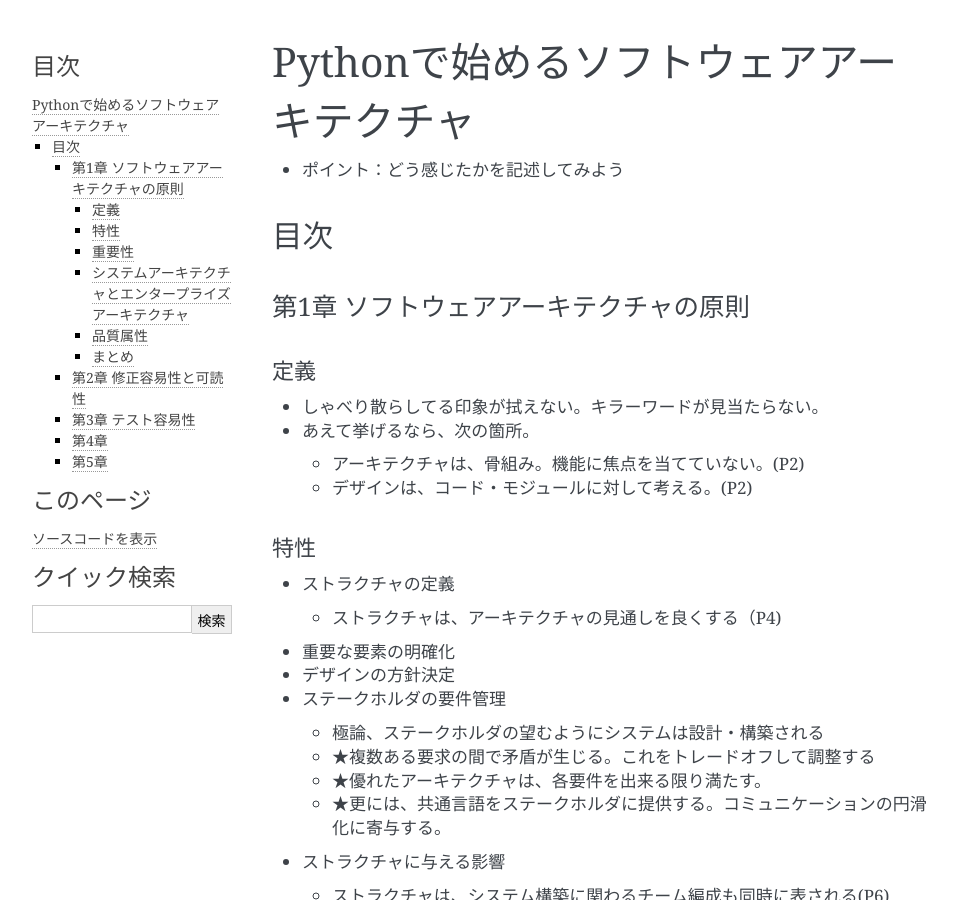
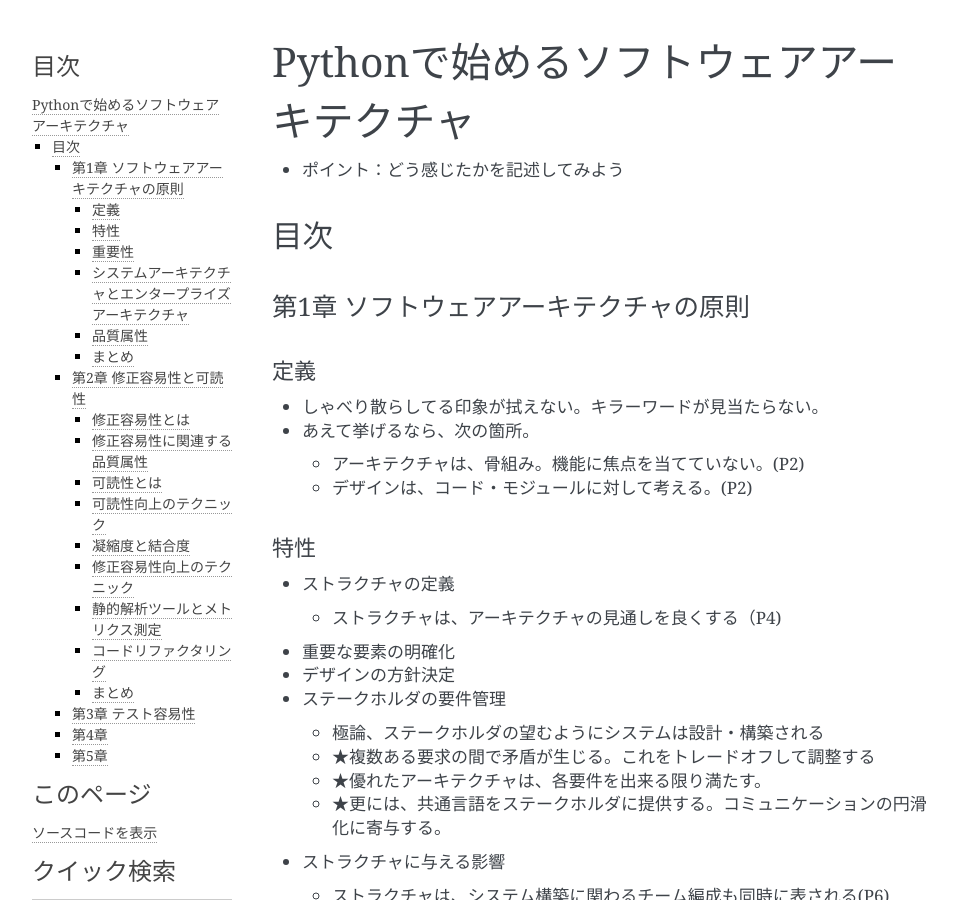
Before and after one commit to yuyuyu0706/sphinx, a Sphinx documentation site: the page built from sphinx/source/work/page04_python.rst, in a window 1280 px wide and 900 px high. Shown: the whole window, without its empty margins (148-1105 px from the left). Built offline with Sphinx 7.4.7, drawn with Linux system fonts in a browser that asks for light colours; pages that are not in the unit, such as notebooks, are missing from menus; some of the changed text lies outside the part shown.

Commit message:
auto commit

```diff
--- a/sphinx/source/work/page04_python.rst
+++ b/sphinx/source/work/page04_python.rst
@@ -146,6 +146,34 @@ Pythonで始めるソフトウェアアーキテクチャ
 第2章 修正容易性と可読性
 ===========================
 
+修正容易性とは
+-----------------------
+
+修正容易性に関連する品質属性
+----------------------------------
+
+可読性とは
+-----------------
+
+可読性向上のテクニック
+----------------------------
+
+凝縮度と結合度
+----------------------
+
+修正容易性向上のテクニック
+---------------------------------
+
+静的解析ツールとメトリクス測定
+---------------------------------
+
+コードリファクタリング
+---------------------------------
+
+まとめ
+---------------------------------
+
+
 第3章 テスト容易性
 ===========================
 
```
